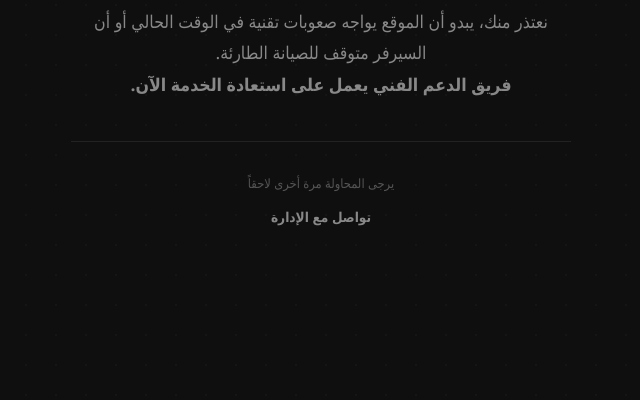
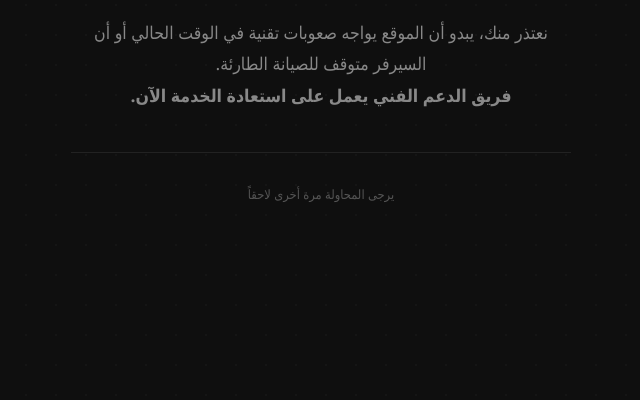
Before and after one commit to 5a3/Saleh_Alattas, a plain HTML site: page index.html in a window 1280 px wide. Shown: the part 400-800 px from the top of the page, without its empty margins (319-959 px from the left). Drawn offline with Linux system fonts and the light colour scheme.

Commit message:
Update index.html

```diff
--- a/index.html
+++ b/index.html
@@ -97,7 +97,6 @@
 
     <div style="margin-top: 40px; border-top: 1px solid #222; padding-top: 20px;">
         <p style="font-size: 0.8rem; color: #555;">يرجى المحاولة مرة أخرى لاحقاً</p>
-        <b><a href="https://wa.me/967770985114" style="color: #888; text-decoration: none; font-size: 0.85rem;">تواصل مع الإدارة</a></b>
     </div>
   </div>
 
```
